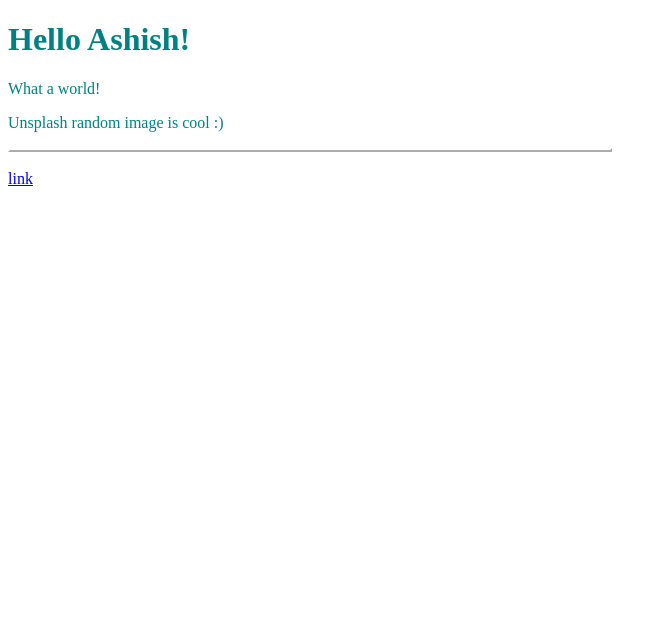
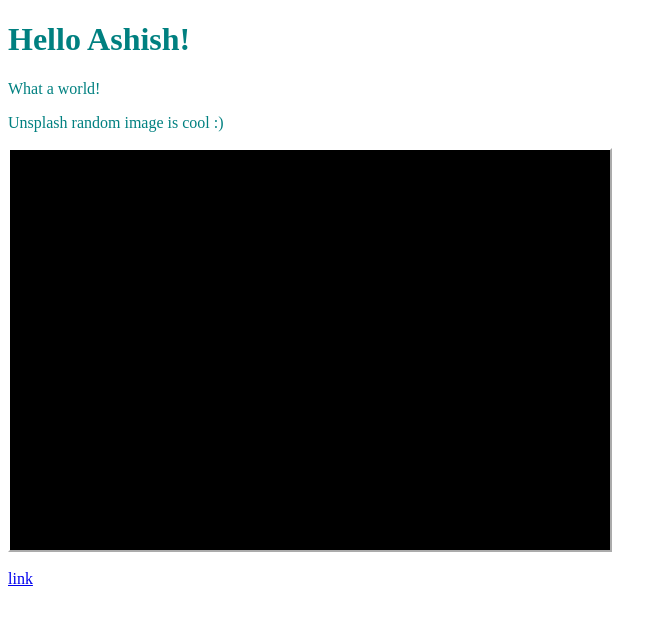
Before and after one commit to CovertGravy/gatsby-hello-world, a Gatsby app: page / in a window 1280 px wide. Shown: the top 622 px of the page, without its empty margins (0-667 px from the left). Built offline with nearby package versions, Linux system fonts and the light colour scheme.

Commit message:
box v0.2

```diff
--- a/src/components/box.js
+++ b/src/components/box.js
@@ -1,7 +1,7 @@
 import React from 'react';
 
 export default ({children}) => (
-  <div style={{background: 'black', color: 'white', border: '2px outset white', maxWidth: 600, maxHeight: 400}}>
+  <div style={{background: 'black', color: 'white', border: '2px outset white', width: 600, height: 400}}>
 
   </div>
 )
```
